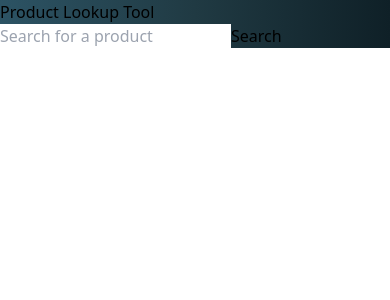
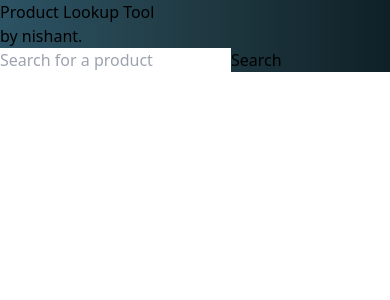
Before and after one commit to yadavNishant2020/Product-Lookup-Tool, a React (Vite) app: page / in a window 390 px wide. Shown: the top 300 px of the page. Built offline with nearby package versions, Linux system fonts and the light colour scheme.

Commit message:
enhance App layout with author attribution; adjust ProductCard dimensions for better responsiveness

```diff
--- a/src/App.tsx
+++ b/src/App.tsx
@@ -56,9 +56,11 @@ function App() {
 
   return (
     <div className="flex flex-col items-center justify-center min-h-screen gradient-bg p-10 text-white">
+      <div className='flex items-center gap-1 relative mb-2'>
       <h1 className="text-3xl font-bold mb-8">Product Lookup Tool</h1>
+      <p className='text-[#3498db] absolute top-8 right-0'>by nishant.</p>
+      </div>
       <SearchForm searchTerm={searchTerm} setSearchTerm={setSearchTerm} handleSearch={(e) => e.preventDefault()} />
-
       {loading && <Loader />}
       {error && <div className="mb-4 text-red-500">{error}</div>}
       <div className="grid grid-cols-1 md:grid-cols-2 lg:grid-cols-3 gap-6">
--- a/src/components/ProductCard.tsx
+++ b/src/components/ProductCard.tsx
@@ -10,10 +10,10 @@ const ProductCard: React.FC<ProductCardProps> = ({ product, onClick }) => {
   return (
     <div
       key={product.id}
-      className="bg-black text-white shadow-md rounded-md p-4 w-[30vw] h-[55vh] flex flex-col cursor-pointer"
+      className="bg-black text-white shadow-md rounded-md p-4 w-[60vw] h-[45vh] md:w-[30vw] md:h-[50vh] flex flex-col cursor-pointer"
       onClick={() => onClick(product)}
     >
-      <img src={product.thumbnail} alt={product.title} className="w-full h-40 object-contain rounded-md mb-4" />
+      <img src={product.thumbnail} alt={product.title} className="w-full h-40 object-contain rounded-md mb-4 text-center" />
       <h2 className="text-xl font-bold mb-2">{product.title}</h2>
       <p className="text-lg font-medium mb-2">Price: ${product.price}</p>
       <p className="text-lg font-medium mb-2">Rating: {product.rating}</p>
--- a/src/components/SearchForm.tsx
+++ b/src/components/SearchForm.tsx
@@ -20,7 +20,7 @@ const SearchForm: React.FC<SearchFormProps> = ({ searchTerm, setSearchTerm, hand
   };
 
   return (
-    <form onSubmit={handleSearch} className="mb-8">
+    <form onSubmit={handleSearch} className="mb-8 flex">
       <input
         type="text"
         placeholder="Search for a product"
```
